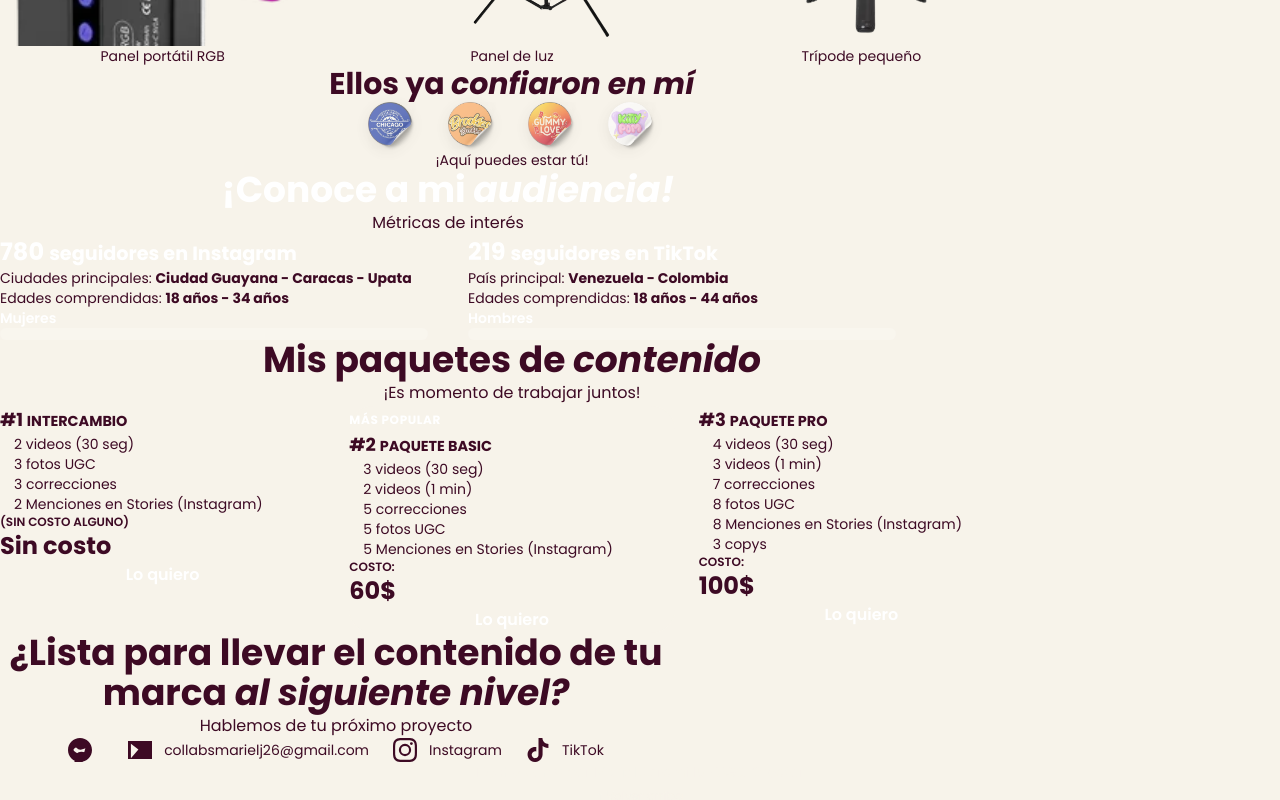
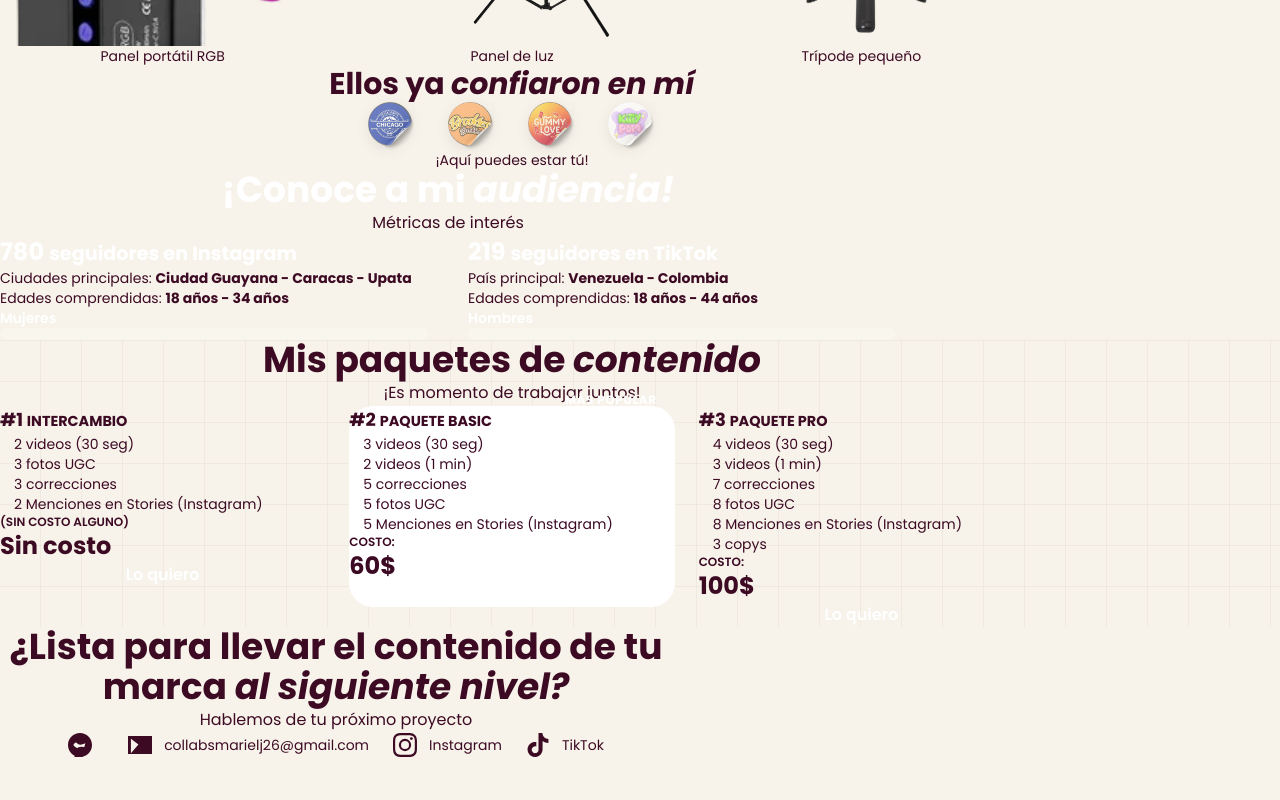
Before and after one commit to HyeG18/Portafolio-Mariel-Jaramillo, a React (Vite) app: page / in a window 1280 px wide. Shown: the part 2784-3584 px from the top of the page. Built offline with nearby package versions, Linux system fonts and the light colour scheme.

Commit message:
fix(Packages): cream bg, repeating-gradient texture, popular badge position

```diff
--- a/src/components/sections/Packages.tsx
+++ b/src/components/sections/Packages.tsx
@@ -35,8 +35,7 @@ export default function Packages() {
     <section
       id="paquetes"
       ref={ref}
-      className="reveal py-20 px-4"
-      style={{ backgroundColor: 'var(--color-paper)' }}
+      className="packages reveal py-20 px-4"
     >
       <div className="max-w-5xl mx-auto text-center">
         <h2
@@ -52,17 +51,17 @@ export default function Packages() {
           {PACKAGES.map(({ nameKey, features, priceKey, noteKey, popular }) => (
             <div
               key={nameKey}
-              className={`rounded-3xl p-6 text-left ${popular ? 'ring-2' : ''}`}
+              className={`relative rounded-3xl p-6 text-left ${popular ? 'ring-2' : ''}`}
               style={{
-                backgroundColor: popular ? 'var(--color-paper)' : 'var(--color-pink-light)',
+                backgroundColor: popular ? 'white' : 'var(--pink-light)',
                 boxShadow: popular ? 'var(--shadow-card)' : 'none',
                 '--tw-ring-color': popular ? 'var(--color-magenta)' : 'transparent',
               } as React.CSSProperties}
             >
               {popular && (
                 <span
-                  className="inline-block text-xs font-bold tracking-wider uppercase px-3 py-1 rounded-full mb-4"
-                  style={{ backgroundColor: 'var(--color-magenta)', color: 'white' }}
+                  className="absolute text-xs font-bold tracking-wider uppercase px-3 py-1 rounded-full"
+                  style={{ top: '-14px', right: '18px', backgroundColor: 'var(--color-magenta)', color: 'white' }}
                 >
                   {t('packages.popular' as any)}
                 </span>
--- a/src/index.css
+++ b/src/index.css
@@ -102,6 +102,19 @@ body.menu-open {
 }
 
 /* ============================================================
+   Packages section texture
+   ============================================================ */
+
+@layer components {
+  .packages {
+    background-color: var(--cream);
+    background-image:
+      repeating-linear-gradient(0deg, transparent, transparent 40px, rgba(200,180,160,0.15) 40px, rgba(200,180,160,0.15) 41px),
+      repeating-linear-gradient(90deg, transparent, transparent 40px, rgba(200,180,160,0.15) 40px, rgba(200,180,160,0.15) 41px);
+  }
+}
+
+/* ============================================================
    prefers-reduced-motion — preserve a11y from original
    ============================================================ */
 
```
